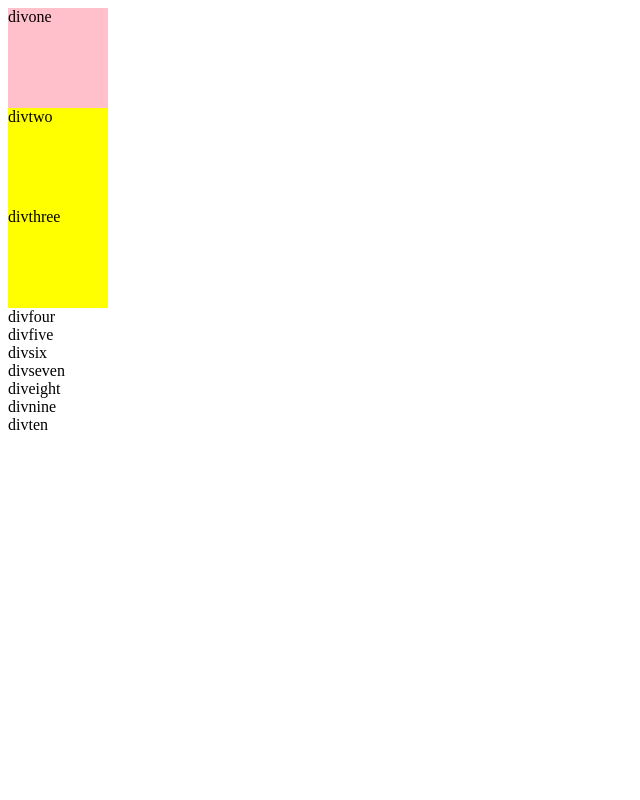
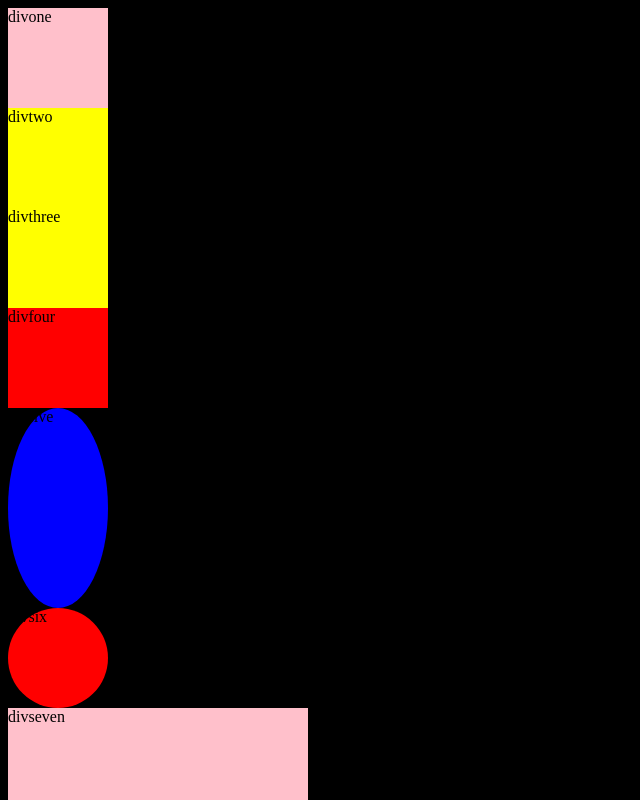
Before and after one commit to com-i/tanushree-repo1, a plain HTML site: page transitionproperty.html in a window 1280 px wide. Shown: the top 800 px of the page, without its empty margins (0-640 px from the left). Drawn offline with Linux system fonts and the light colour scheme.

Commit message:
commited file

```diff
--- a/transitionproperty.css
+++ b/transitionproperty.css
@@ -37,3 +37,107 @@ transition-property:transform;
     transition-delay:3s;
     transition-timing-function:ease-out;
 }
+#divfour{
+    background-color:red;
+    height:100px;
+    width:100px;
+    transition-property:transform;
+}
+#divfour:hover{
+    transform:translate(300px);
+    background-color:green;
+    transition-duration:2s;
+    transition-delay:2s;
+    transition-timing-function:ease-out;
+}
+#divfive{
+    height:200px;
+    width:100px;
+    border-radius:50%;
+    background-color:blue;
+    transition-property:transform;
+}
+#divfive:hover{
+background-color:yellow;
+transition-duration:3s;
+transition-delay:2s;
+transition-timing-function:ease-in-out;
+transform:rotate(90deg);
+}
+#divsix{
+    height:100px;
+    width:100px;
+    border-radius:50%;
+    transition-property:transform;
+    background-color:red;
+}
+#divsix:hover{
+  background-color:green;
+  transform:scale(3);
+  border-radius:0%;
+  transition-timing-function:linear;
+  transition-duration:3s;
+  transition-delay:2s;
+}
+#divseven{
+    height:100px;
+    width:300px;
+    background-color:pink;
+    transition-property:transform;
+
+}
+#divseven:hover{
+    background-color:blue;
+    transition-duration:6s;
+    transition-delay:2s;
+    transition-timing-function:linear;
+    transform:skew(60deg);
+}
+#diveight{
+    height:100px;
+    width:500px;
+    background-color:green;
+    transition-property:transform;
+}
+#diveight:hover{
+    height:200px;
+    width:1000px;
+    background-color:blue;
+    transition-duration:2s;
+    transition-delay:2s;
+    transition-timing-function:ease-in-out;
+}
+#divnine{
+    height:300px;
+    width:300px;
+    background-color:red;
+    transition-property:transform;
+}
+#divnine:hover{
+transform:scale(3);
+transition-delay:2s;
+transition-duration:3s;
+transition-timing-function:ease-in-out;
+border-radius:50%;
+background-color:orange;
+}
+body{
+    background-color:black;
+}
+#divten{
+    height:100px;
+    width:100px;
+    background-color:blue;
+    transition-property:transform;
+    border-radius:50%;
+}
+#divten:hover{
+ border-radius:500px;
+ height:400px;
+ width:400px;
+ background-color:yellow;
+ transition-duration:3s;
+ transition-delay:2s;
+ transition-timing-function:linear;
+ transform:rotate(60deg);
+}
```
Also changed, not shown: index.html (added, +12 -0 lines).
